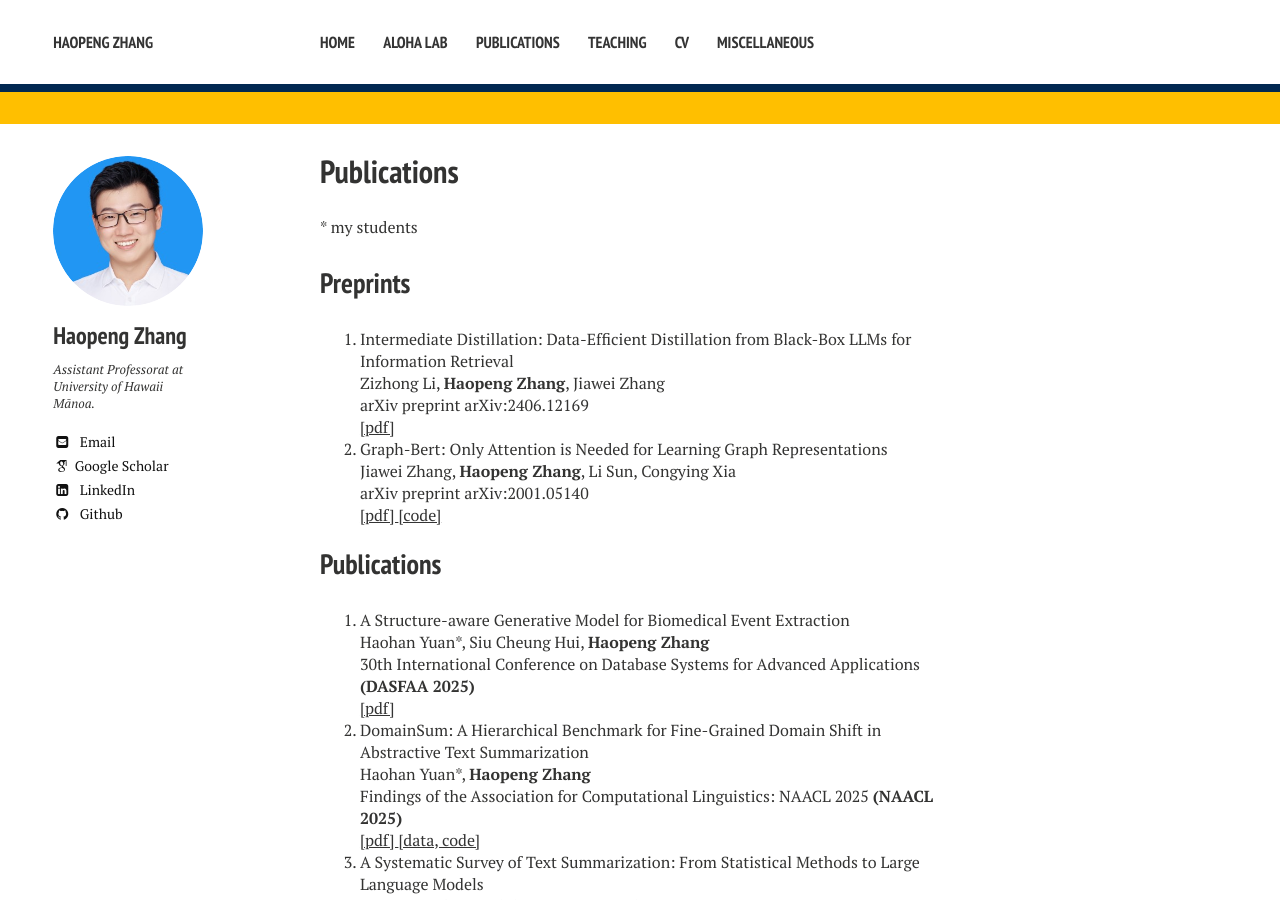
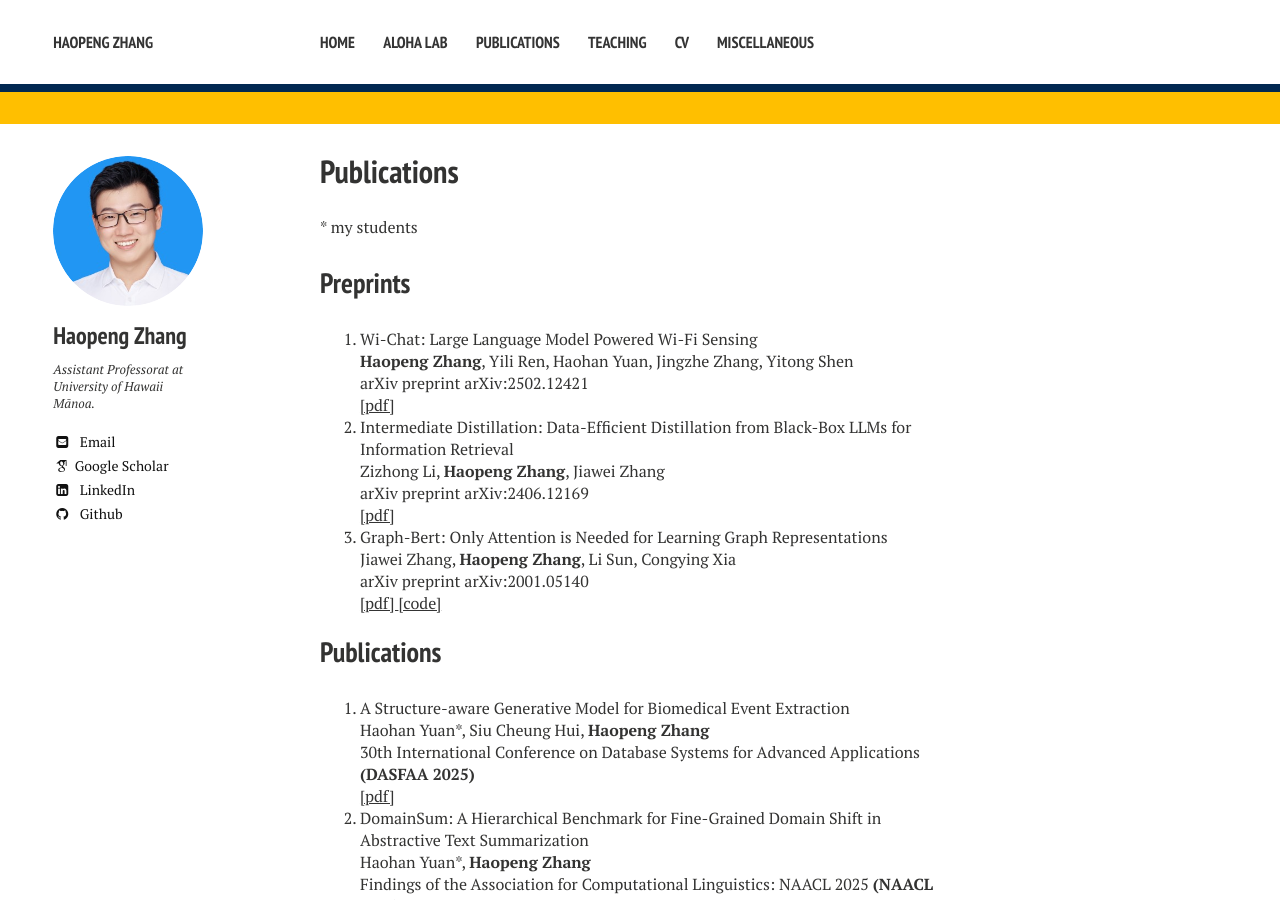
Before and after one commit to hpzhang94/hpzhang94.github.io, a Jekyll site: the page built from research.md, in a window 1280 px wide and 900 px high. Built offline with Jekyll 4.4.1, drawn with Linux system fonts in a browser that asks for light colours; nearby versions of some CDN libraries; some web fonts are replaced.

Commit message:
update 0220

```diff
--- a/research.md
+++ b/research.md
@@ -6,6 +6,12 @@ title: Publications
 
 ## Preprints
 <ol>
+
+<li>Wi-Chat: Large Language Model Powered Wi-Fi Sensing
+<br><b>Haopeng Zhang</b>, Yili Ren, Haohan Yuan, Jingzhe Zhang, Yitong Shen
+<br>arXiv preprint arXiv:2502.12421
+<br><a href = "https://arxiv.org/abs/2502.12421" target="_blank"> [pdf] </a>
+</li>
 
 <li>Intermediate Distillation: Data-Efficient Distillation from Black-Box LLMs for Information Retrieval
 <br>Zizhong Li, <b>Haopeng Zhang</b>, Jiawei Zhang
```
Also changed, not shown: index.md (+5 -0 lines).
